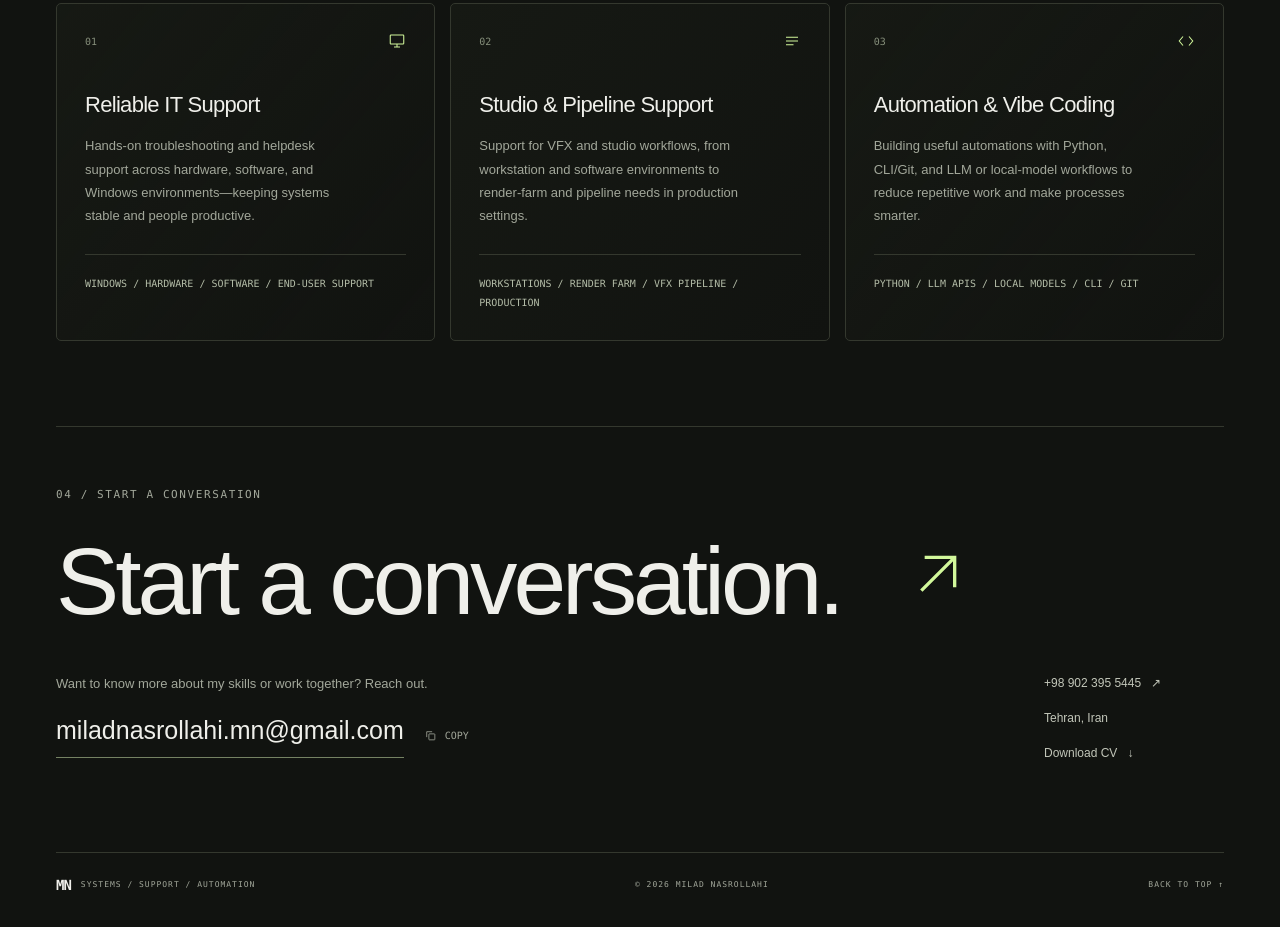
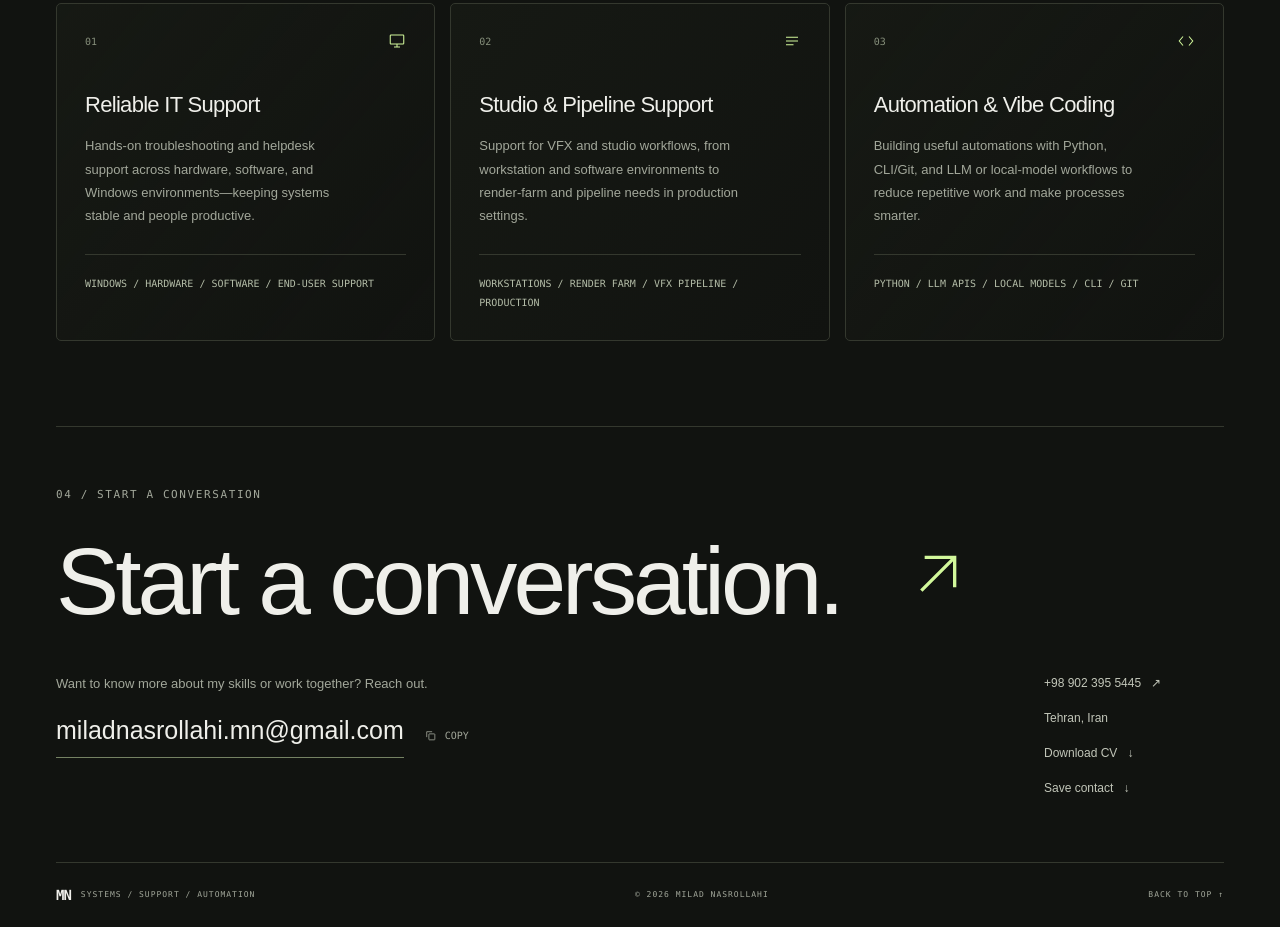
Before and after one commit to mylad01/resume, a plain HTML site: page index.html in a window 1280 px wide. Shown: the part 3139-4066 px from the top of the page. Drawn offline with Linux system fonts and the light colour scheme.

Commit message:
Let visitors save the contact details straight to their phone
Copy-email needs a desktop clipboard; a vCard saves the phone number, email and location in one tap.

🤖 Generated with Codebuff
Co-Authored-By: Codebuff <noreply@codebuff.com>

```diff
--- a/index.html
+++ b/index.html
@@ -329,6 +329,7 @@
           <a href="tel:+989023955445">+98 902 395 5445 <span aria-hidden="true">↗</span></a>
           <span>Tehran, Iran</span>
           <a href="assets/Milad-Nasrollahi-CV.pdf" download>Download CV <span aria-hidden="true">↓</span></a>
+          <a href="assets/milad-nasrollahi.vcf" download>Save contact <span aria-hidden="true">↓</span></a>
         </div>
       </div>
     </section>
```
Also changed, not shown: 3 other files.
